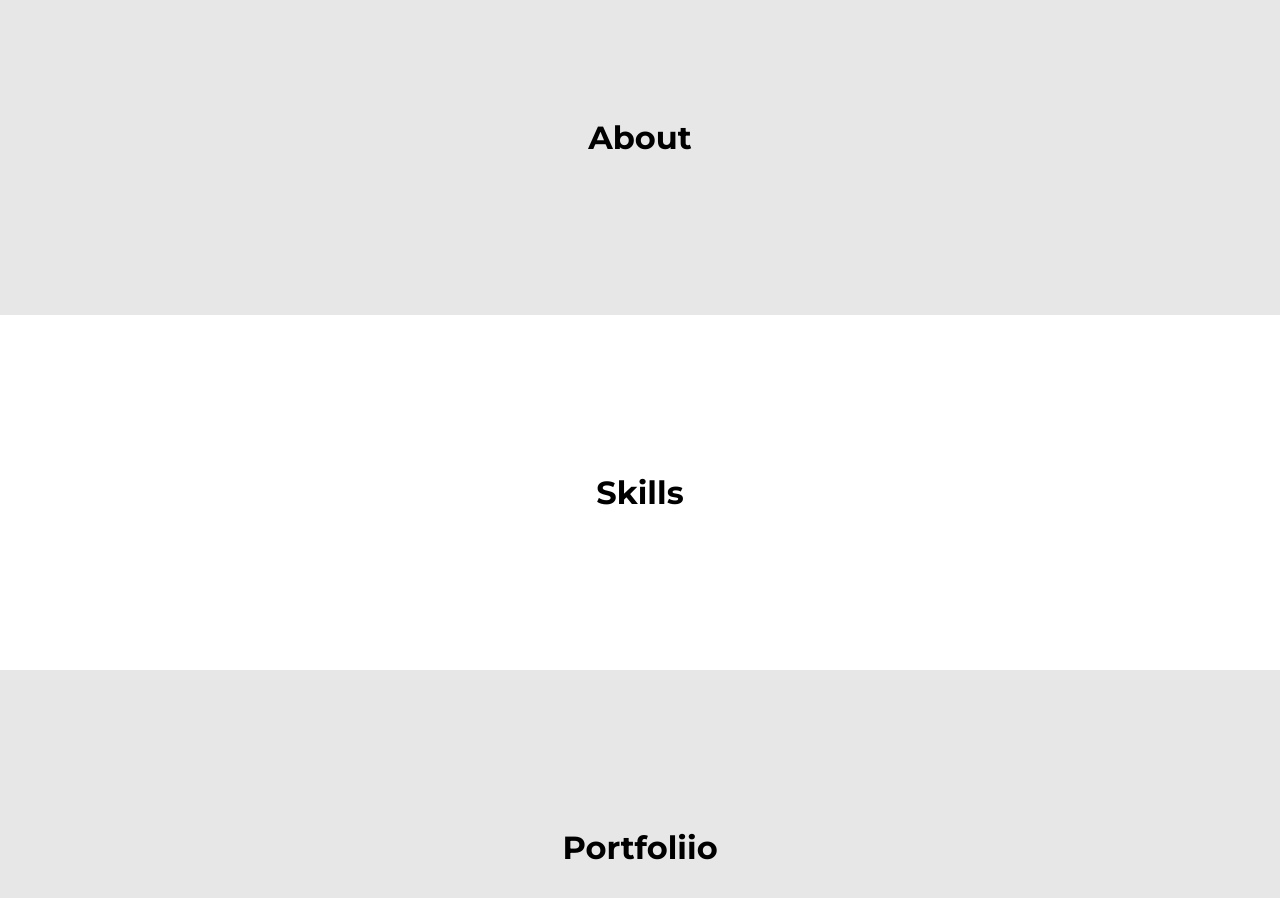
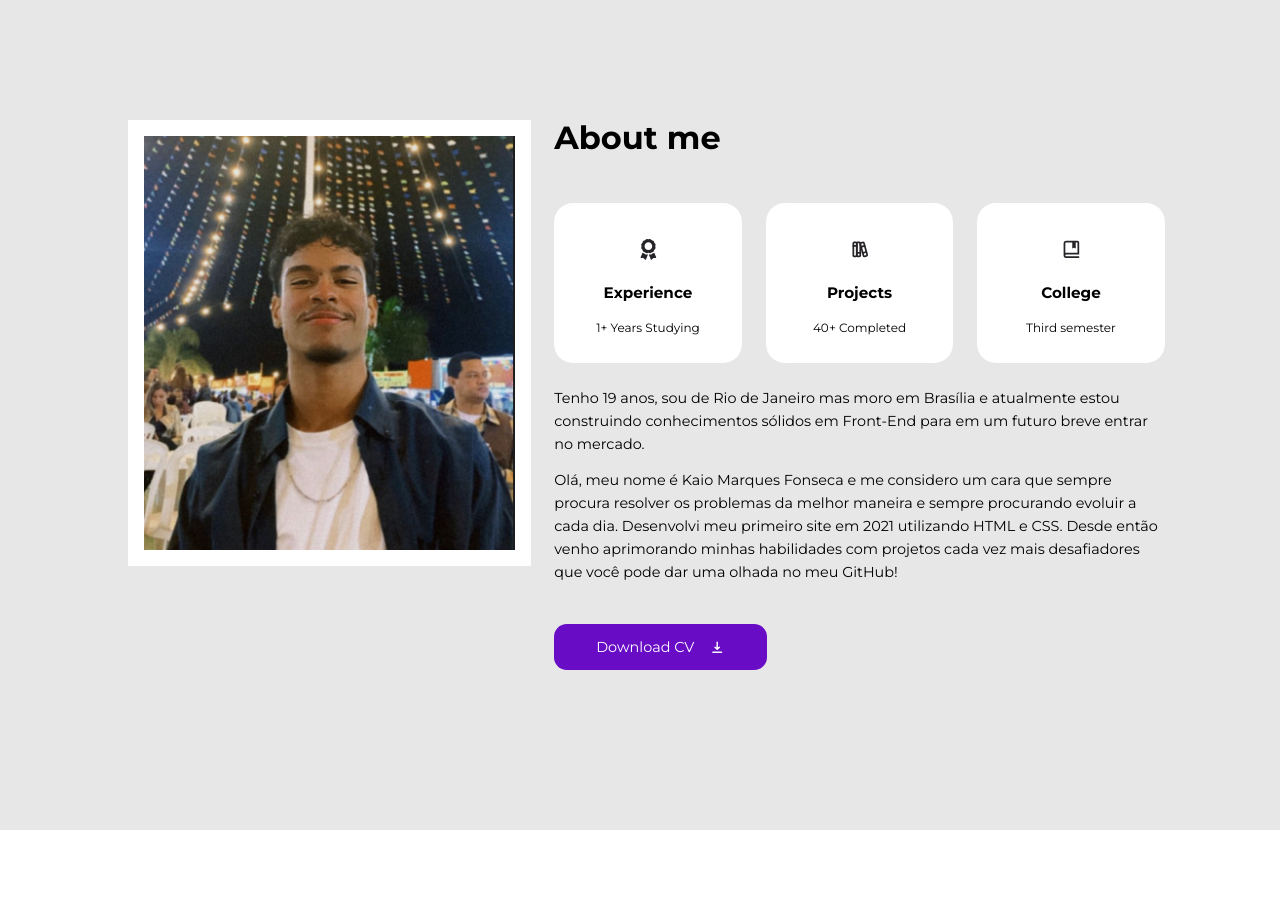
Before and after one commit to kaiofsca/portfolio, a React (Create React App) app: page / in a window 1280 px wide. Shown: the part 840-1738 px from the top of the page. Built offline with nearby package versions, Linux system fonts and the light colour scheme.

Commit message:
add seção de sobre e estilizando

```diff
--- /dev/null
+++ b/src/components/Card.jsx
@@ -0,0 +1,11 @@
+import './card.css'
+
+const Card = ({children, className, onClick}) => {
+  return (
+    <article className={`card ${className}`} onClick={onClick}>
+        {children}
+    </article>
+  )
+}
+
+export default Card
--- /dev/null
+++ b/src/components/card.css
@@ -0,0 +1,29 @@
+.card {
+    background: white;
+    padding: 1.5rem;
+    border: 2px solid transparent;
+    border-radius: var(--border-radius-1);
+    transition: var(--transition);
+}
+
+.card:hover {
+    background: transparent;
+    border-color: white;
+    transform: translateY(-0.5rem);
+}
+
+.card.light {
+    background: var(--color-light);
+}
+
+.card.light:hover {
+    background: transparent;
+    border-color: var(--color-light);
+}
+
+/* MEDIA QUERIES (phone) */
+@media screen and (max-width: 600px) {
+    .card {
+        padding: 1.2rem;
+    }
+}
--- a/src/sections/about/About.jsx
+++ b/src/sections/about/About.jsx
@@ -1,8 +1,42 @@
+import AboutImage from '../../assets/about.jpg'
+import CV from '../../assets/cv.pdf'
+import {HiDownload} from 'react-icons/hi'
 import './about.css'
+import data from './data'
+import Card from '../../components/Card'
 
 const About = () => {
   return (
-    <section id='about'><h2>About</h2></section>
+    <section id='about'>
+      <div className="conatiner about__container">
+        <div className="about__left">
+          <div className="about__portrait">
+            <img src={AboutImage} alt="About Image" />
+          </div>
+        </div>
+        <div className="about__right">
+            <h2>About me</h2>
+            <div className="about__cards">
+              {
+                data.map(item => (
+                  <Card key={item.id} className="about__card">
+                    <span className='about__card-icon'>{item.icon}</span>
+                    <h5>{item.title}</h5>
+                    <small>{item.desc}</small>
+                  </Card>
+                ))
+              }
+            </div>
+            <p>
+            Tenho 19 anos, sou de Rio de Janeiro mas moro em Brasília e atualmente estou construindo conhecimentos sólidos em Front-End para em um futuro breve entrar no mercado.
+            </p>
+            <p>
+            Olá, meu nome é Kaio Marques Fonseca e me considero um cara que sempre procura resolver os problemas da melhor maneira e sempre procurando evoluir a cada dia. Desenvolvi meu primeiro site em 2021 utilizando HTML e CSS. Desde então venho aprimorando minhas habilidades com projetos cada vez mais desafiadores que você pode dar uma olhada no meu GitHub!
+            </p>
+            <a href={CV} download className='btn primary'>Download CV <HiDownload/></a>
+        </div>
+      </div>
+    </section>
   )
 }
 
--- a/src/sections/about/about.css
+++ b/src/sections/about/about.css
@@ -0,0 +1,89 @@
+
+.about__container {
+    display: grid;
+    grid-template-columns: 35% 53%;
+    gap: 2%;
+    margin-left: 8rem;
+}
+
+.about__portrait {
+    height: fit-content;
+    max-height: 40rem;
+    border: 1rem solid white;
+    transition: var(--transition);
+}
+
+.about__portrait:hover {
+    border-width: 0;
+}
+
+.about__cards {
+    margin: 3rem 0 1.5rem;
+    display: grid;
+    grid-template-columns: repeat(3, 1fr);
+    gap: 1.5rem;
+}
+
+.card.about__card {
+    text-align: center;
+}
+
+.about__card-icon {
+    font-size: 1.3rem;
+    color: var(--color-black);
+    border-radius: var(--border-radius-3);
+    width: fit-content;
+    margin-inline: auto;
+    padding: 0.6rem;
+    display: flex;
+    align-items: center;
+    transition: var(--transition);
+}
+
+.card.about__card:hover .about__card-icon {
+    background: var(--color-primary);
+    color: white;
+}
+
+.card.about__card h5 {
+    margin: 1rem 0;
+}
+
+.about__right p {
+    margin-bottom: 0.8rem;
+}
+
+.about__right .btn {
+    margin-top: 2.5rem;
+}
+
+/* MEDIAS QUERIES (tablets) */
+@media screen and (max-width: 1024px) {
+    .about__left {
+        display: none;
+    }
+
+    .about__container {
+        grid-template-columns: 1fr;
+        margin-left: 0;
+        margin: 3rem;
+    }
+
+    .about__right {
+        text-align: center;
+        margin-left: -1rem;
+    }
+
+}
+
+/* MEDIAS QUERIES (phones) */
+@media screen and (max-width: 600px) {
+    .about__cards {
+        grid-template-columns: 1fr 1fr;
+        gap: 1rem;
+    }
+
+    .about__right .btn {
+        margin-top: 2rem;
+    }
+}
--- /dev/null
+++ b/src/sections/about/data.js
@@ -0,0 +1,11 @@
+import {FaAward} from 'react-icons/fa'
+import {TbBooks} from 'react-icons/tb'
+import {BiBookBookmark} from 'react-icons/bi'
+
+const data = [
+    {id: 1, icon: <FaAward/>, title:'Experience', desc:'1+ Years Studying'},
+    {id: 1, icon: <TbBooks/>, title:'Projects', desc:'40+ Completed'},
+    {id: 1, icon: <BiBookBookmark/>, title:'College', desc:'Third semester'}
+]
+
+export default data
```
